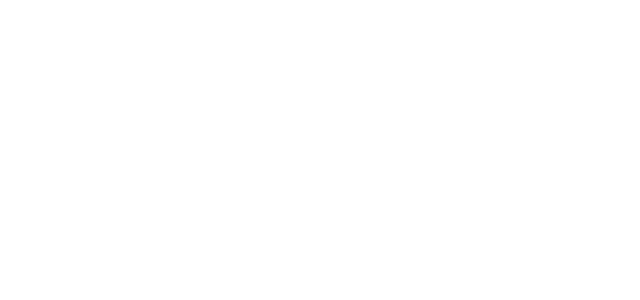
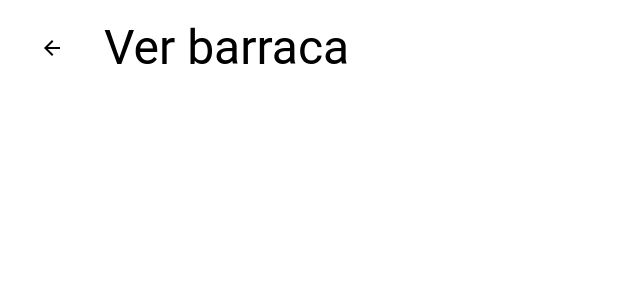
Before and after one commit to isaquemenezes/ver-o-peso-virtual, a React (Create React App) app in the folder frontend/: page /barraca/1 in a window 1280 px wide. Before the commit this address had no page. Shown: the top 300 px of the page, without its empty margins (0-640 px from the left). Built offline with nearby package versions, Linux system fonts and the light colour scheme.

Commit message:
Adiciona suporte a tela de barraca

```diff
--- a/frontend/src/App.tsx
+++ b/frontend/src/App.tsx
@@ -4,6 +4,7 @@ import TelaBarracas from "./components/barracas";
 import {BrowserRouter, Route, Routes} from "react-router-dom";
 import TelaAutenticacao from "./components/autenticacao";
 import FormularioFeirante from "./components/forms/feirante";
+import TelaBarraca from "./components/barraca";
 
 type _Props = {};
 type _State = {};
@@ -15,6 +16,7 @@ export default class App extends React.Component<_Props, _State> {
         <Route path="/" element={<TelaBarracas/>}/>
         <Route path="/login" element={<TelaAutenticacao/>}/>
         <Route path="/cadastro/:id" element={<FormularioFeirante/>}/>
+        <Route path="/barraca/:id" element={<TelaBarraca/>}/>
       </Routes>
     </BrowserRouter>;
   }
--- /dev/null
+++ b/frontend/src/components/barraca.tsx
@@ -0,0 +1,24 @@
+import React from "react";
+import Cabecalho from "./tiles/cabecalho";
+import {withRouter, WithRouterProps} from "../lib/withRouter";
+
+type _Props = {id: string};
+type _State = {};
+type _Params = WithRouterProps<_Props>;
+
+class TelaBarraca extends React.Component<_Params, _State> {
+  render() {
+    const {match} = this.props;
+    return <Tela id={match.params.id}/>;
+  }
+}
+export default withRouter(TelaBarraca);
+
+
+class Tela extends React.Component<_Props, _State> {
+  render() {
+    return <div>
+      <Cabecalho voltar titulo="Ver barraca"/>
+    </div>;
+  }
+}
--- a/frontend/src/components/barracas.tsx
+++ b/frontend/src/components/barracas.tsx
@@ -1,18 +1,17 @@
 import React, {Component} from "react";
 import {Barraca, noVerOPeso, TipoBarraca} from "../lib/modelos";
 import CartaoBarraca from "./tiles/barraca";
-import {Link} from "react-router-dom";
+import {Link, Navigate} from "react-router-dom";
 import DoneIcon from '@mui/icons-material/Done';
 import {Button, Chip, TextField, Typography} from "@mui/material";
 
 type _Props = {};
-type _State = { termoBusca: string, categorias: Set<TipoBarraca> };
-
+type _State = { idBarraca: string | undefined, termoBusca: string, categorias: Set<TipoBarraca> };
 
 export default class ComponenteBarracas extends Component<_Props, _State> {
   constructor(props: _Props) {
     super(props);
-    this.state = {termoBusca: '', categorias: new Set()};
+    this.state = {idBarraca: undefined, termoBusca: '', categorias: new Set()};
   }
 
   private filtra(estado: _State, barracas: Barraca[]): Barraca[] {
@@ -34,34 +33,42 @@ export default class ComponenteBarracas extends Component<_Props, _State> {
   render() {
     const barracas: Barraca[] = [
       {
+        id: '0',
         idFeirante: '0',
         nome: 'Barraca do Pedro',
         localizacao: noVerOPeso({numero: '84'}),
         tipos: [TipoBarraca.artesanatos],
       },
       {
+        id: '1',
         idFeirante: '0',
         nome: 'Boteco da Sandra',
         localizacao: noVerOPeso({numero: '27'}),
         tipos: [TipoBarraca.comidas],
       },
       {
+        id: '2',
         idFeirante: '0',
         nome: 'Barraca do Diego',
         localizacao: noVerOPeso({numero: '10'}),
         tipos: [TipoBarraca.roupas],
       },
       {
+        id: '3',
         idFeirante: '0',
         nome: 'Box da Lúcia',
         localizacao: noVerOPeso({numero: '234'}),
         tipos: [TipoBarraca.comidas, TipoBarraca.roupas],
       }
     ];
+    if (this.state.idBarraca) {
+      return <Navigate to={`/barraca/${this.state.idBarraca}`} />;
+    }
+
     const barracasFiltradas = this.filtra(this.state, barracas);
     const textoPesquisa = (() => {
       const contador = barracasFiltradas.length;
-      const prefixo = contador == 0 ? 'Nenhuma' : `${contador}`;
+      const prefixo = contador === 0 ? 'Nenhuma' : `${contador}`;
       const sufixo = contador < 2 ? '' : 's';
       return `${prefixo} barraca${sufixo} encontrada${sufixo}`;
     })();
@@ -123,7 +130,10 @@ export default class ComponenteBarracas extends Component<_Props, _State> {
               : null}
           <div>
             {barracasFiltradas
-                .map((barraca) => <CartaoBarraca barraca={barraca}/>)}
+                .map((barraca) => <CartaoBarraca
+                    barraca={barraca}
+                    aoVer={() => this.setState({...this.state, idBarraca: barraca.id})}
+                />)}
           </div>
         </div>
     );
--- a/frontend/src/components/forms/feirante.tsx
+++ b/frontend/src/components/forms/feirante.tsx
@@ -11,7 +11,6 @@ type _Params = WithRouterProps<_Props>;
 class FormularioFeirante extends React.Component<_Params, _State> {
   render() {
     const {match} = this.props;
-    console.log(match);
     return <Formulario id={match.params.id}/>;
   }
 }
@@ -24,12 +23,14 @@ class Formulario extends React.Component<_Props, _State> {
       <Cabecalho voltar titulo="Cadastrar feirante"/>
       <Formik<Feirante>
           initialValues={{
+            id: '',
             nome: '',
             email: '',
             contato: '',
           }}
           validate={(feirante) => {
             const errors: Record<keyof Feirante, string | undefined> = {
+              id: undefined,
               nome: undefined,
               email: undefined,
               contato: undefined,
--- a/frontend/src/components/tiles/barraca.tsx
+++ b/frontend/src/components/tiles/barraca.tsx
@@ -1,16 +1,17 @@
 import {Barraca, TipoBarraca} from "../../lib/modelos";
 import React, {Component} from "react";
 import {Typography, Card, CardContent, CardActions, Button} from '@mui/material';
+import { Link } from "react-router-dom";
 
-type _Props = { barraca: Barraca };
+type _Props = { barraca: Barraca, aoVer: () => void };
 type _State = {};
 
 export default class CartaoBarraca extends Component<_Props, _State> {
   render() {
     const barraca: Barraca = this.props.barraca;
-    return <Card sx={{ minWidth: 275 }}>
+    return <Card sx={{minWidth: 275}}>
       <CardContent style={{textAlign: "left"}}>
-        <Typography sx={{ fontSize: 14 }} color="text.secondary" gutterBottom>
+        <Typography sx={{fontSize: 14}} color="text.secondary" gutterBottom>
           Barraca
         </Typography>
         <Typography variant="h5" component="div">
@@ -31,7 +32,9 @@ export default class CartaoBarraca extends Component<_Props, _State> {
         })()}</Typography>
       </CardContent>
       <CardActions>
-        <Button size="small">Ver barraca</Button>
+        <Link to={`/barraca/${barraca.id}`} style={{textDecoration: 'none'}}>
+          <Button size="small">Ver barraca</Button>
+        </Link>
       </CardActions>
     </Card>;
   }
--- a/frontend/src/lib/modelos.ts
+++ b/frontend/src/lib/modelos.ts
@@ -21,6 +21,7 @@ export type Endereco = {
 };
 
 export type Feirante = {
+  id: Id,
   nome: string,
   contato: string,
   email: string | undefined,
@@ -33,6 +34,7 @@ export enum TipoBarraca {
 }
 
 export type Barraca = {
+  id: Id,
   nome: string,
   tipos: TipoBarraca[],
   localizacao: Endereco,
```
